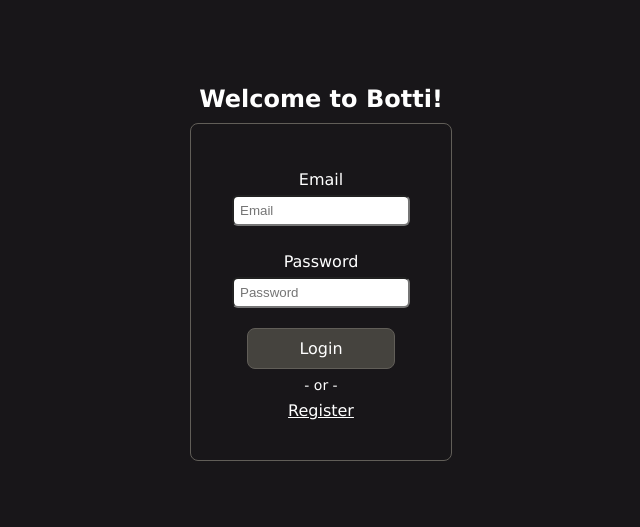
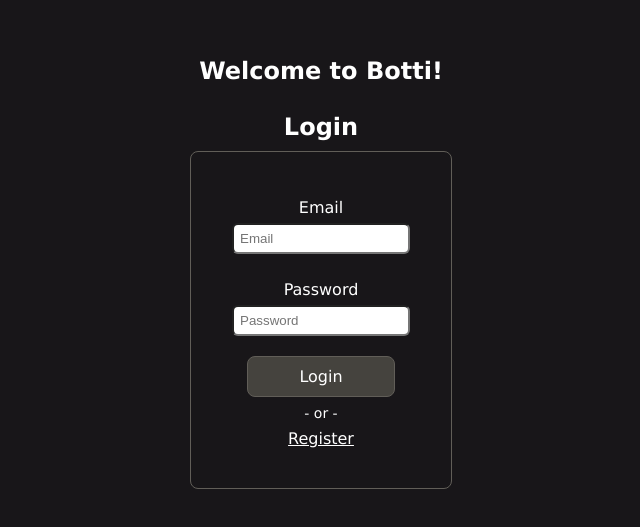
Before and after one commit to SpikeHD/Botti_Frontend, a Preact app: page / in a window 1280 px wide. Shown: the part 127-654 px from the top of the page, without its empty margins (319-959 px from the left). Built offline with nearby package versions, Linux system fonts and the light colour scheme.

Commit message:
reorg and profile page begin

```diff
--- /dev/null
+++ b/src/Profile.tsx
@@ -0,0 +1,11 @@
+interface Props {
+  path: string
+}
+
+export function Profile(props: Props) {
+  const uid = window.location.pathname.split("/")[2]
+
+  return (
+    <div id="profile">This is a profile page for {uid}</div>
+  )
+}
--- a/src/app.tsx
+++ b/src/app.tsx
@@ -1,8 +1,8 @@
 import { Router } from 'preact-router'
 import { Link } from 'preact-router/match'
 import { ProfileIcon } from "./components/ProfileIcon";
-import { Login } from './Login';
 import { MainFeed } from "./MainFeed";
+import { Profile } from './Profile';
 import { Trending } from './Trending';
 
 export function App() {
@@ -29,6 +29,7 @@
         <Router>
           <MainFeed path="home" />
           <Trending path="trending" />
+          <Profile path="profile/:profileId" />
         </Router>
       </div>
     </div>
--- a/src/Login.css
+++ b/src/pages/Login.css
@@ -11,6 +11,8 @@
   padding-bottom: 10px;
   font-weight: bold;
   font-size: 24px;
+
+  text-align: center;
 }
 
 #login_box {
--- a/src/Login.tsx
+++ b/src/pages/Login.tsx
@@ -27,9 +27,16 @@
     }
   }
 
+  document.addEventListener('keydown', (e) => {
+    console.log(e)
+    if (e.key === 'Enter') {
+      login()
+    }
+  })
+
   return (
     <div id="login">
-      <div class="box_title">Welcome to Botti!</div>
+      <div class="box_title">Welcome to Botti!<br/><br/>Login</div>
       <div id="login_box">
         <div class="login_section">
           <div class="login_header">Email</div>
--- a/src/Register.tsx
+++ b/src/pages/Register.tsx
@@ -1,5 +1,5 @@
 import { useState } from 'preact/hooks'
-import { Error } from './components/Error'
+import { Error } from '../components/Error'
 
 // Use the same login.css
 import './Login.css'
@@ -7,9 +7,9 @@
 export function Register() {
   const [emailed, setEmailed] = useState(false)
   const [err, showErr] = useState(false)
-  const [errMsg, setErrMsg] = useState('')
+  const [errMsg, setErrMsg] = useState('An unknown error has occurred')
 
-  const register = async () => {
+  const registerAccount = async () => {
     const email = document.querySelector('#login_email') as HTMLInputElement
     const username = document.querySelector('#login_username') as HTMLInputElement
     const password = document.querySelector('#login_password') as HTMLInputElement
@@ -40,7 +40,7 @@
   return (
     <div id="login">
       <Error show={err} message={errMsg} />
-      <div class="box_title">Welcome to Botti!</div>
+      <div class="box_title">Welcome to Botti!<br /><br/>Register</div>
       {
         emailed ? (
           <>
@@ -62,7 +62,7 @@
               <input id="login_password" type='password' placeholder='Password'/>
             </div>
             <div class="login_section bottom">
-              <div class="fake_ass_button" onClick={register}>Register</div>
+              <div class="fake_ass_button" onClick={registerAccount}>Register</div>
               <div class="or">- or -</div>
               <a href="/login">Login</a>
             </div>
```
Also changed, not shown: src/main.tsx (+4 -3 lines), src/Profile.css (added), src/pages/Confirm.css (renamed from src/Confirm.css), src/pages/Confirm.tsx (renamed from src/Confirm.tsx).
